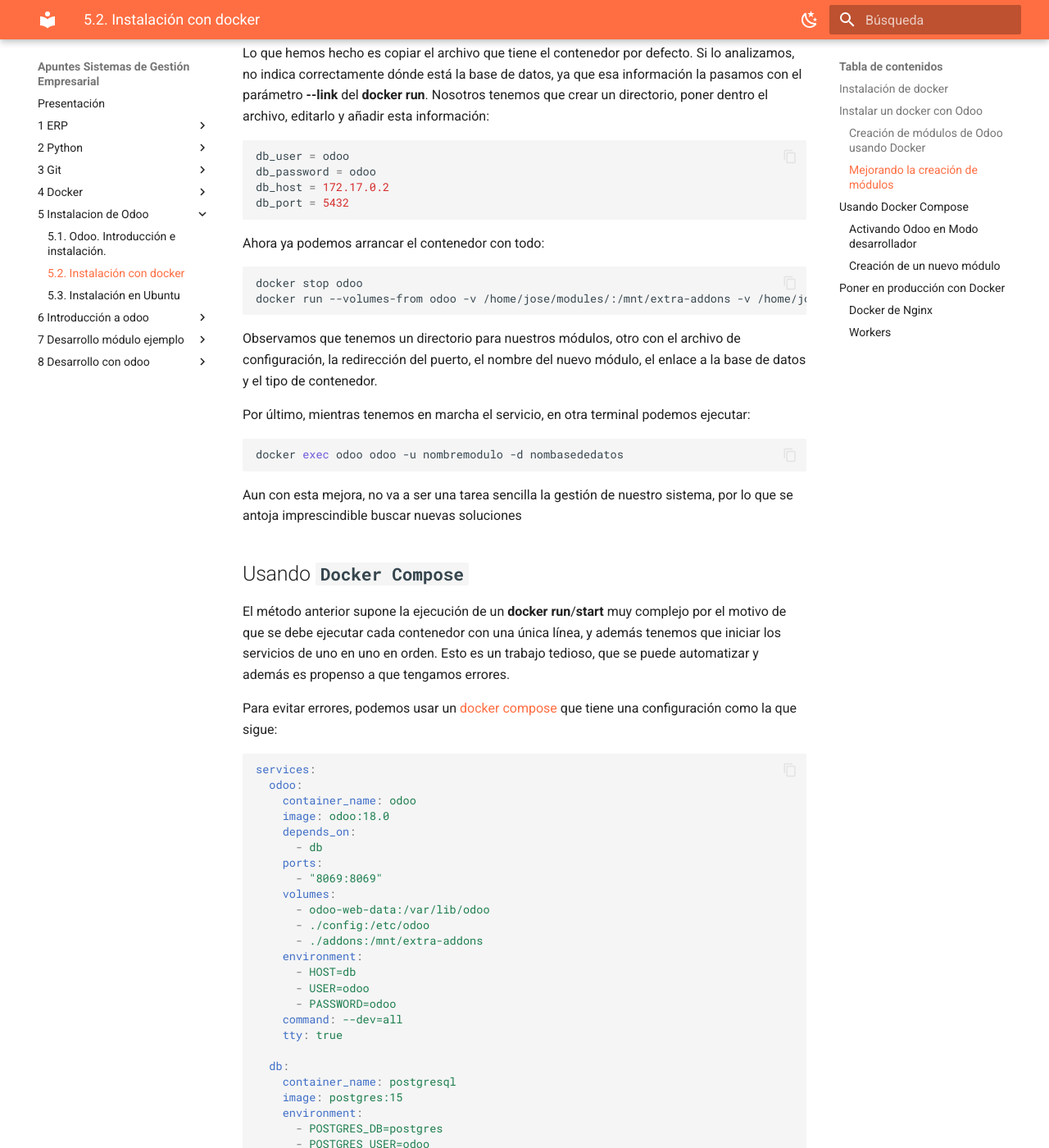
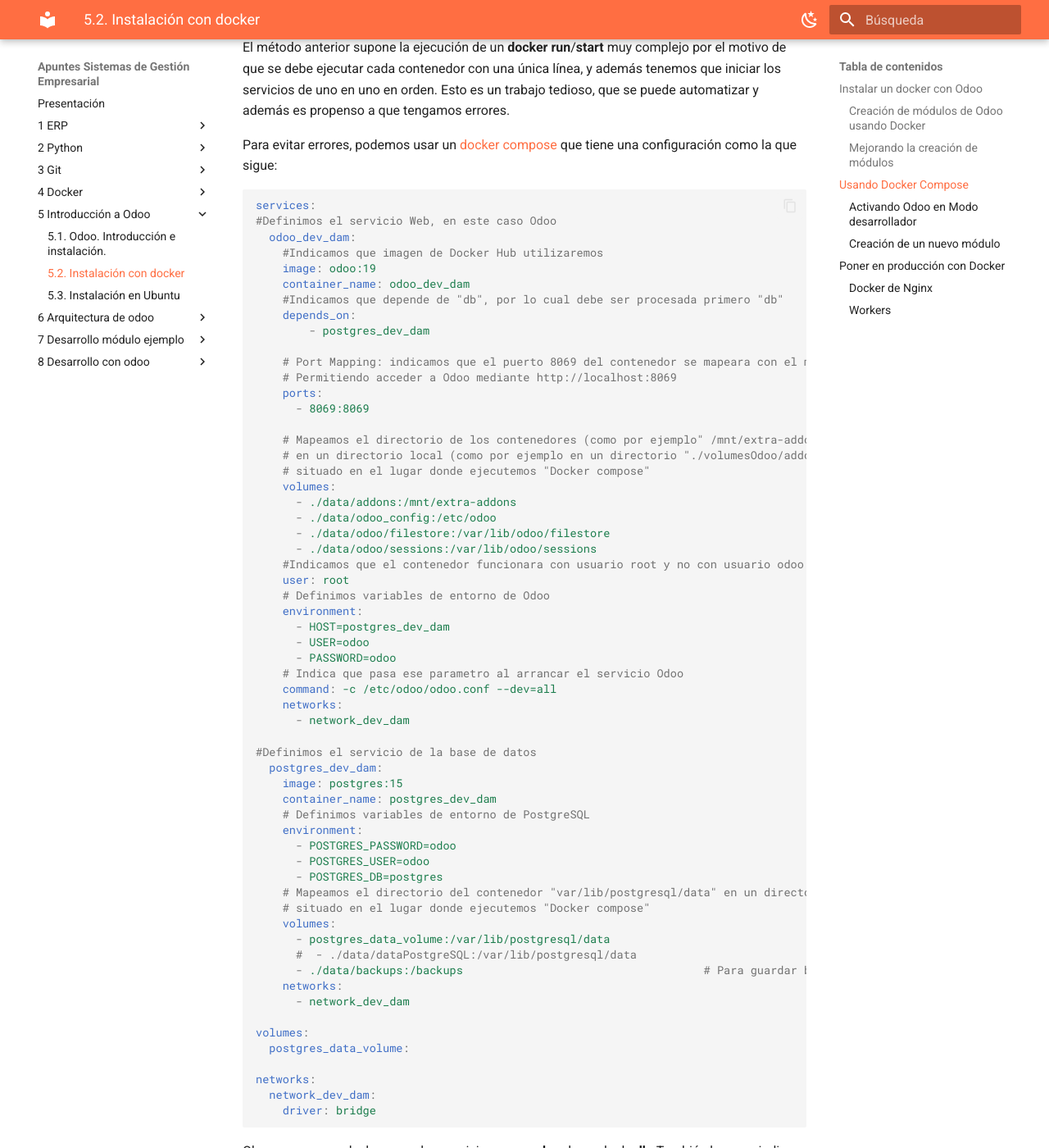
Before and after one commit to apuntes-sergio/sge, an MkDocs documentation site: the page built from docs/5_2_InstalarDocker.md, in a window 1280 px wide and 1400 px high, scrolled down 4583 px. Shown: the whole window at 82% size. Built offline with MkDocs 1.6.1 and Material for MkDocs 9.7.7, drawn with Linux system fonts in a browser that asks for light colours; some of the changed text lies outside the part shown.

Commit message:
odoo docker

````diff
--- a/docs/5_2_InstalarDocker.md
+++ b/docs/5_2_InstalarDocker.md
@@ -14,47 +14,12 @@
 !!! Nota
     En clase trabajaremos finalmente con Docker Compose, el texto siguiente sirve para entender la configuración final, pero no es necesario hacerlos en el trabajo diario. La configuración definitiva la haremos con Docker Compose.
 
-## Instalación de *docker*
-
-[https://docs.docker.com/engine/install/ubuntu/](https://docs.docker.com/engine/install/ubuntu/)
-
-> Si queremos GUI, podemos utilizar Docker Desktop para contenedores locales o Portainer para gestionar también contenedores remotos.
-
-Se puede instalar Docker de muchas maneras, pero vamos a hacerlo de la manera más recomendable para nuestro caso, que es la de la web oficial:
-
-
-
-```bash
-# Add Docker's official GPG key:
-sudo apt-get update
-sudo apt-get install ca-certificates curl
-sudo install -m 0755 -d /etc/apt/keyrings
-sudo curl -fsSL https://download.docker.com/linux/ubuntu/gpg -o /etc/apt/keyrings/docker.asc
-sudo chmod a+r /etc/apt/keyrings/docker.asc
-
-# Add the repository to Apt sources:
-echo "deb [arch=$(dpkg --print-architecture) signed-by=/etc/apt/keyrings/docker.asc] https://download.docker.com/linux/ubuntu \
-  $(. /etc/os-release && echo "${UBUNTU_CODENAME:-$VERSION_CODENAME}") stable" | \
-  sudo tee /etc/apt/sources.list.d/docker.list > /dev/null
-sudo apt-get update
-
-# Instalación
-sudo apt-get install docker-ce docker-ce-cli containerd.io docker-buildx-plugin docker-compose-plugin
-
-# Probar docker
-sudo docker run hello-world
-
-# Gestionar docker sin ser root:
-sudo usermod -aG docker $USER
-
-```
-
 ## Instalar un *docker* con `Odoo`
 
 En *Docker* es muy sencillo desplegar `Odoo`, aunque debemos tener en cuenta que para que Odoo funcione necesitamos tener instada la base de datos PostgreSQL. Así pues debemos:
 
 1. Instalamos ***PosggreSQL*** y la ponemos en marcha
-2. Instalamos ***Odoo**, le dicemos quien es la base de datos y lo ponemos en marcha.
+2. Instalamos ***Odoo***, le decimos quien es la base de datos y lo ponemos en marcha.
 
 Para hacer esto,  tan solo hace falta estos comandos:
 
@@ -230,39 +195,64 @@
 
 ```yaml
 services:
-  odoo:
-    container_name: odoo
-    image: odoo:18.0
+#Definimos el servicio Web, en este caso Odoo
+  odoo_dev_dam:
+    #Indicamos que imagen de Docker Hub utilizaremos
+    image: odoo:19
+    container_name: odoo_dev_dam
+    #Indicamos que depende de "db", por lo cual debe ser procesada primero "db"
     depends_on:
-      - db
+        - postgres_dev_dam
+
+    # Port Mapping: indicamos que el puerto 8069 del contenedor se mapeara con el mismo puerto en el anfritrion
+    # Permitiendo acceder a Odoo mediante http://localhost:8069
     ports:
-      - "8069:8069"
+      - 8069:8069
+
+    # Mapeamos el directorio de los contenedores (como por ejemplo" /mnt/extra-addons" )
+    # en un directorio local (como por ejemplo en un directorio "./volumesOdoo/addons")
+    # situado en el lugar donde ejecutemos "Docker compose"
     volumes:
-      - odoo-web-data:/var/lib/odoo
-      - ./config:/etc/odoo
-      - ./addons:/mnt/extra-addons
+      - ./data/addons:/mnt/extra-addons
+      - ./data/odoo_config:/etc/odoo
+      - ./data/odoo/filestore:/var/lib/odoo/filestore
+      - ./data/odoo/sessions:/var/lib/odoo/sessions
+    #Indicamos que el contenedor funcionara con usuario root y no con usuario odoo
+    user: root
+    # Definimos variables de entorno de Odoo
     environment:
-      - HOST=db
+      - HOST=postgres_dev_dam
       - USER=odoo
       - PASSWORD=odoo
-    command: --dev=all
-    tty: true
+    # Indica que pasa ese parametro al arrancar el servicio Odoo
+    command: -c /etc/odoo/odoo.conf --dev=all
+    networks:
+      - network_dev_dam
 
-  db:
-    container_name: postgresql
+#Definimos el servicio de la base de datos
+  postgres_dev_dam:
     image: postgres:15
+    container_name: postgres_dev_dam
+    # Definimos variables de entorno de PostgreSQL
     environment:
+      - POSTGRES_PASSWORD=odoo
+      - POSTGRES_USER=odoo
       - POSTGRES_DB=postgres
-      - POSTGRES_USER=odoo
-      - POSTGRES_PASSWORD=odoo
-    ports:
-      - "5432:5432"
+    # Mapeamos el directorio del contenedor "var/lib/postgresql/data" en un directorio "./volumesOdoo/dataPostgreSQL"
+    # situado en el lugar donde ejecutemos "Docker compose"
     volumes:
-      - odoo-db-data:/var/lib/postgresql/data
+      - postgres_data_volume:/var/lib/postgresql/data
+      #  - ./data/dataPostgreSQL:/var/lib/postgresql/data
+      - ./data/backups:/backups                                    # Para guardar backups de la base de datos directamente
+    networks:
+      - network_dev_dam
 
 volumes:
-  odoo-web-data:
-  odoo-db-data:
+  postgres_data_volume:
+
+networks:
+  network_dev_dam:
+    driver: bridge
 ```
 
 Observamos que declaramos dos servicios y que **odoo** depende de **db**. También hay que indicar qué red utilizan y el resto de datos que normalmente ponemos en el **run**.
--- a/mkdocs.yml
+++ b/mkdocs.yml
@@ -105,11 +105,11 @@
     - 4_4_redes_volumenes_docker.md
     - 4_5_docker_compose.md
 
-  - 5 Instalacion de Odoo:
-    - 5_1_InstalarOdoo.md
+  - 5 Introducción a Odoo:
+    - 5_1_IntroduccionOdoo.md
     - 5_2_InstalarDocker.md
     - 5_3_InstalarUbuntu.md
-  - 6 Introducción a odoo:
+  - 6 Arquitectura de odoo:
     - 6_1_ArquitecturaOdoo.md
     - 6_2_PrimerModulo.md
   - 7 Desarrollo módulo ejemplo:
````
Also changed, not shown: docs/5_1_IntroduccionOdoo.md (renamed from docs/5_1_InstalarOdoo.md), docs/imgs/git/Diagrama Red.png (added).
